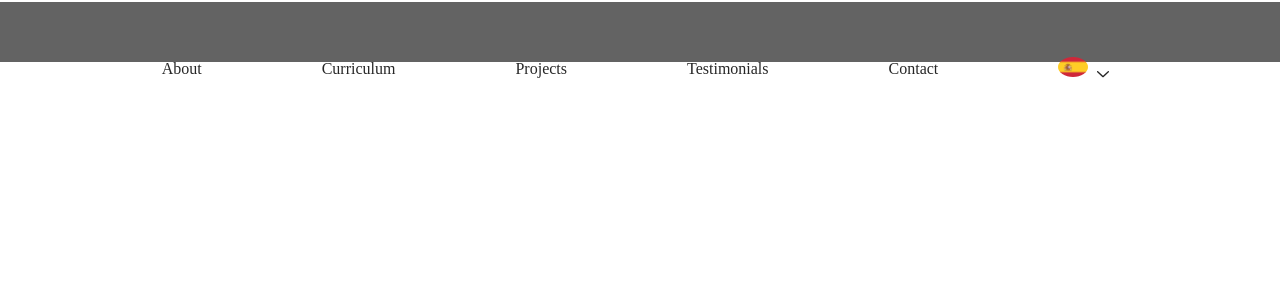
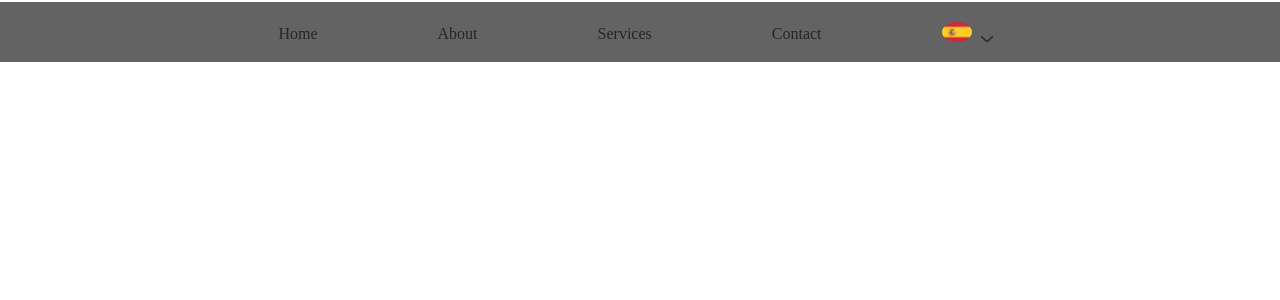
Before and after one commit to thomasaugot/kundalini-ftv, a Next.js app: page / in a window 1280 px wide. Shown: the top 300 px of the page. Built offline with nearby package versions, Linux system fonts and the light colour scheme.

Commit message:
fixing navbar --> ok

```diff
--- a/app/components/navbar/Navbar.js
+++ b/app/components/navbar/Navbar.js
@@ -64,61 +64,49 @@ const Navbar = () => {
         </label>
         <div className="menu-items">
           <ScrollLink
-            to="AboutPage"
+            to="/"
             smooth={true}
             duration={500}
-            className={`nav-item ${activeLink === "AboutPage" ? "active" : ""}`}
+            className={`nav-item ${activeLink === "home" ? "active" : ""}`}
             onClick={() => {
               setMenuOpen(false);
-              setActiveLink("AboutPage");
+              setActiveLink("home");
+            }}
+          >
+            {t("Home")}
+          </ScrollLink>
+          <ScrollLink
+            to="/about"
+            smooth={true}
+            duration={500}
+            className={`nav-item ${activeLink === "about" ? "active" : ""}`}
+            onClick={() => {
+              setMenuOpen(false);
+              setActiveLink("about");
             }}
           >
             {t("About")}
           </ScrollLink>
           <ScrollLink
-            to="CurriculumPage"
+            to="/services"
             smooth={true}
             duration={500}
-            className={`nav-item ${activeLink === "CurriculumPage" ? "active" : ""}`}
+            className={`nav-item ${activeLink === "services" ? "active" : ""}`}
             onClick={() => {
               setMenuOpen(false);
-              setActiveLink("CurriculumPage");
+              setActiveLink("services");
             }}
           >
-            {t("Curriculum")}
+            {t("Services")}
           </ScrollLink>
           <ScrollLink
-            to="PortfolioPage"
+            to="/contact"
             smooth={true}
             duration={500}
-            className={`nav-item ${activeLink === "PortfolioPage" ? "active" : ""}`}
+            className={`nav-item ${activeLink === "contact" ? "active" : ""}`}
             onClick={() => {
               setMenuOpen(false);
-              setActiveLink("PortfolioPage");
-            }}
-          >
-            {t("Projects")}
-          </ScrollLink>
-          <ScrollLink
-            to="TestimonialsPage"
-            smooth={true}
-            duration={500}
-            className={`nav-item ${activeLink === "TestimonialsPage" ? "active" : ""}`}
-            onClick={() => {
-              setMenuOpen(false);
-              setActiveLink("TestimonialsPage");
-            }}
-          >
-            {t("Testimonials")}
-          </ScrollLink>
-          <ScrollLink
-            to="ContactPage"
-            smooth={true}
-            duration={500}
-            className={`nav-item ${activeLink === "ContactPage" ? "active" : ""}`}
-            onClick={() => {
-              setMenuOpen(false);
-              setActiveLink("ContactPage");
+              setActiveLink("contact");
             }}
           >
             {t("Contact")}
--- a/app/components/navbar/Navbar.scss
+++ b/app/components/navbar/Navbar.scss
@@ -31,10 +31,10 @@
 
       .nav-item {
         display: block;
-        padding-block: 60px;
+        padding-block: 25px;
         padding-inline: 60px;
         text-decoration: none;
-        color: white;
+        color: black;
         height: 100%;
         transition: 0.3s ease color;
         cursor: pointer;
```
